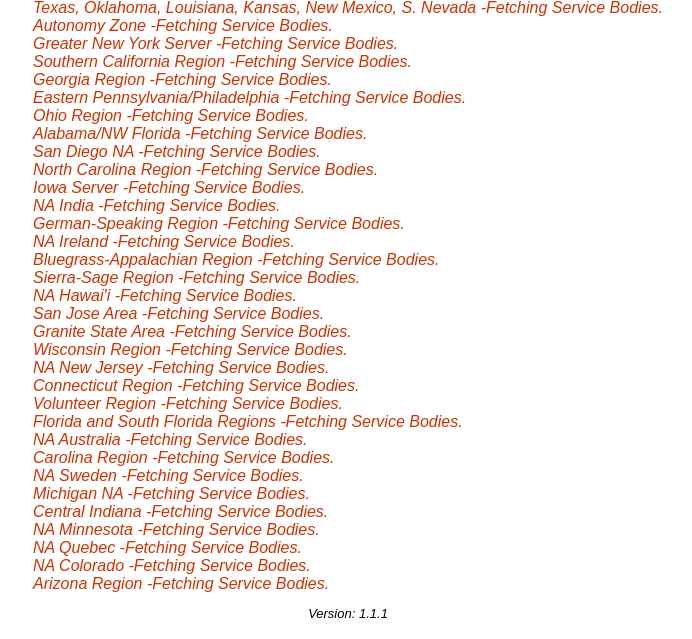
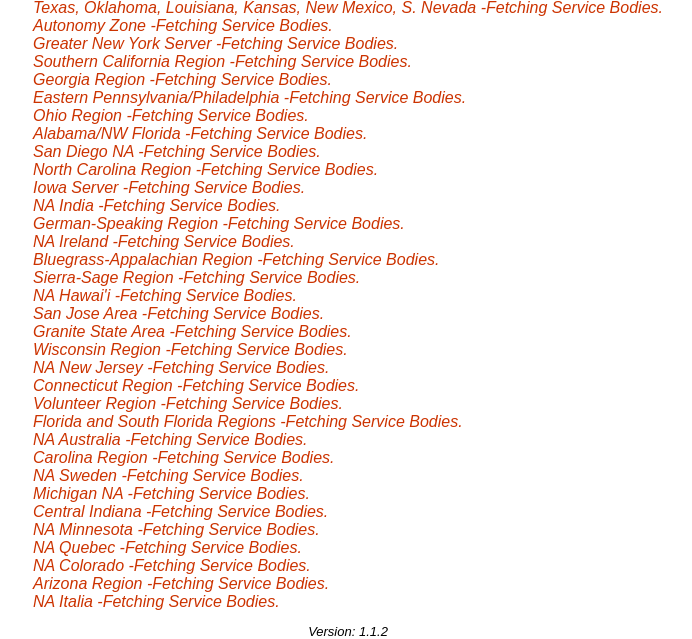
Before and after one commit to bmlt-enabled/tally, a PHP site: page / in a window 1280 px wide. Shown: the part 399-1038 px from the top of the page, without its empty margins (292-984 px from the left). Before the commit the page ends 1017 px from the top, so only its background shows below. Run offline with PHP 8.4, Linux system fonts and the light colour scheme; data that the repository does not hold is empty; some libraries are stand-ins or nearby versions.

Commit message:
Added NA Italia

```diff
--- a/index.php
+++ b/index.php
@@ -27,7 +27,7 @@
 $url = isset ( $_GET["callURI"] ) ? $_GET["callURI"] : "";
 $error_message = "";
 
-define ( "__VERSION", "1.1.1" );
+define ( "__VERSION", "1.1.2" );
 
 if ( isset ( $_GET["GetVersion"] ) )
     {
--- a/rootServerList.json
+++ b/rootServerList.json
@@ -31,5 +31,6 @@
 {"id":"129","name":"NA Minnesota","rootURL":"https://www.naminnesota.org/bmlt/main_server/"},
 {"id":"130","name":"NA Quebec","rootURL":"https://membres.naquebec.org/reunions/main_server/"},
 {"id":"131","name":"NA Colorado","rootURL":"https://nacolorado.org/meetingList/main_server/"},
-{"id":"132","name":"Arizona Region","rootURL":"http://www.arizona-na.org/bmlt/main_server/"}
+{"id":"132","name":"Arizona Region","rootURL":"http://www.arizona-na.org/bmlt/main_server/"},
+{"id":"133","name":"NA Italia","rootURL":"https://na-italia.info/main_server/"}
 ]
```
Also changed, not shown: README.md.
